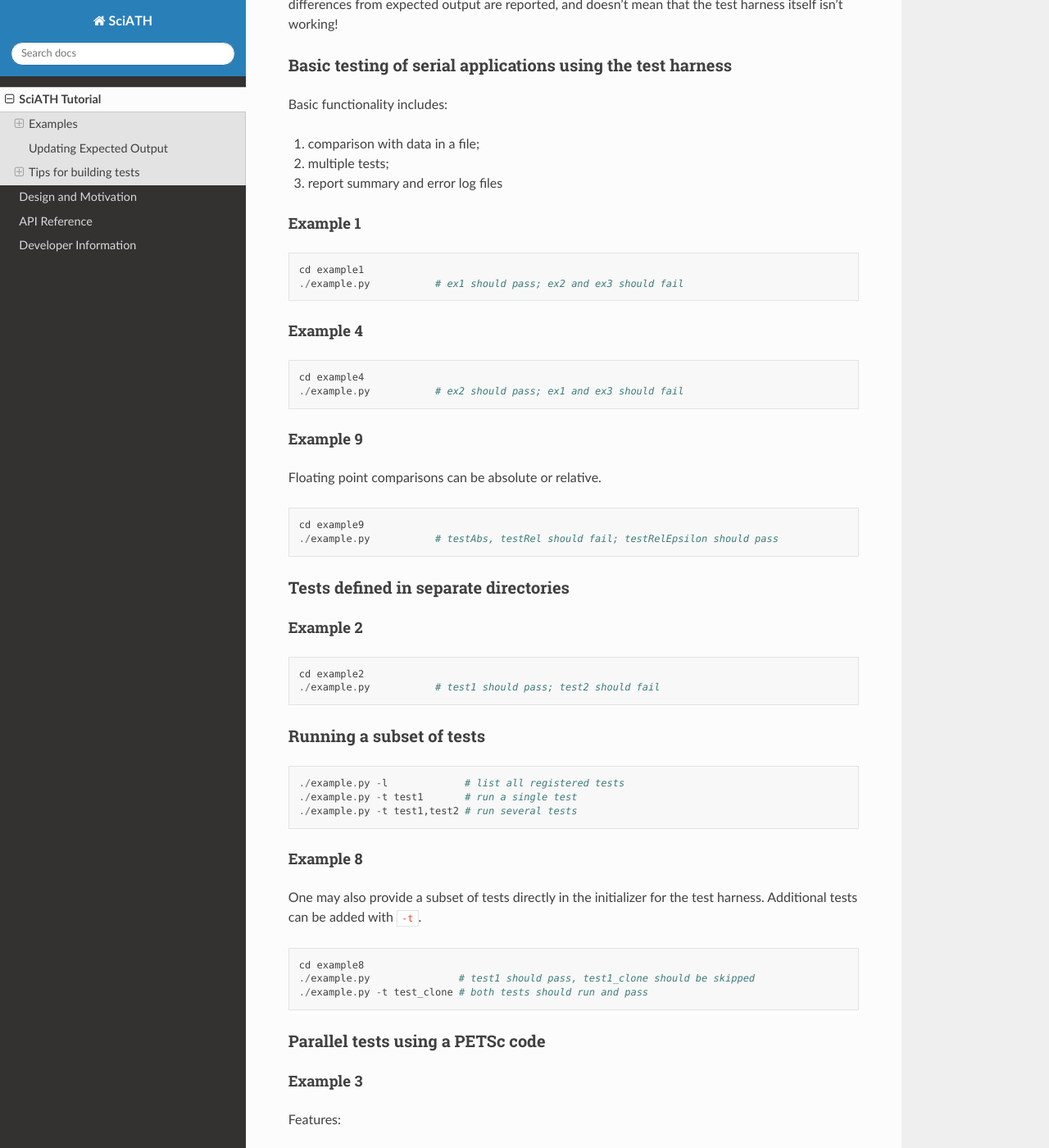
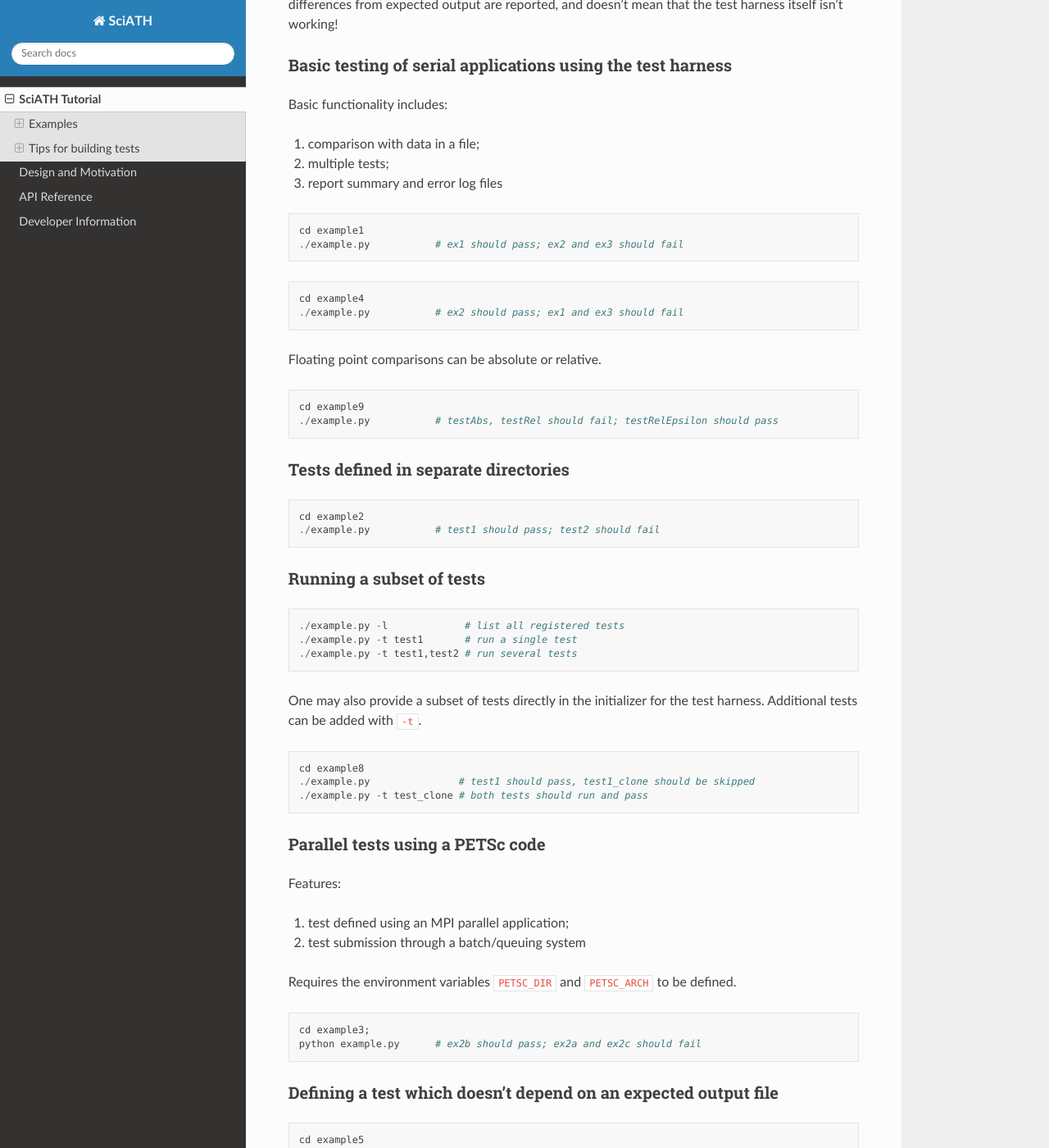
Before and after one commit to sciath/sciath, a Sphinx documentation site: the page built from docs/tutorial.rst, in a window 1280 px wide and 1400 px high, scrolled down 417 px. Shown: the whole window at 82% size. Built offline with Sphinx 7.4.7 and the Read the Docs theme 2.0.0, drawn with Linux system fonts in a browser that asks for light colours; some of the changed text lies outside the part shown.

Commit message:
tutorial: remove "Example N" section labels

```diff
--- a/docs/tutorial.rst
+++ b/docs/tutorial.rst
@@ -27,24 +27,15 @@
 2. multiple tests;
 3. report summary and error log files
 
-Example 1
-^^^^^^^^^
-
 ::
 
    cd example1
    ./example.py           # ex1 should pass; ex2 and ex3 should fail
 
-Example 4
-^^^^^^^^^
-
 ::
 
    cd example4
    ./example.py           # ex2 should pass; ex1 and ex3 should fail
-
-Example 9
-^^^^^^^^^
 
 Floating point comparisons can be absolute or relative.
 
@@ -55,9 +46,6 @@
 
 Tests defined in separate directories
 ~~~~~~~~~~~~~~~~~~~~~~~~~~~~~~~~~~~~~
-
-Example 2
-^^^^^^^^^
 
 ::
 
@@ -73,9 +61,6 @@
    ./example.py -t test1       # run a single test
    ./example.py -t test1,test2 # run several tests
 
-Example 8
-^^^^^^^^^
-
 One may also provide a subset of tests directly in the initializer for
 the test harness. Additional tests can be added with ``-t``.
 
@@ -87,9 +72,6 @@
 
 Parallel tests using a PETSc code
 ~~~~~~~~~~~~~~~~~~~~~~~~~~~~~~~~~
-
-Example 3
-^^^^^^^^^
 
 Features:
 
@@ -106,9 +88,6 @@
 
 Defining a test which doesn’t depend on an expected output file
 ~~~~~~~~~~~~~~~~~~~~~~~~~~~~~~~~~~~~~~~~~~~~~~~~~~~~~~~~~~~~~~~
-
-Example 5
-^^^^^^^^^
 
 ::
 
@@ -130,9 +109,6 @@
 Running tests in dedicated “sandbox” directories
 ~~~~~~~~~~~~~~~~~~~~~~~~~~~~~~~~~~~~~~~~~~~~~~~~
 
-Example 6
-^^^^^^^^^
-
 Each test may be run in a “sandbox” directory, useful to run tests which
 produce identically-named output files, or for testing applications
 which may generate extra output files.
@@ -153,9 +129,6 @@
 Running multiple executables
 ~~~~~~~~~~~~~~~~~~~~~~~~~~~~
 
-Example 7
-^^^^^^^^^
-
 The ``execute`` field for a ``Test`` may be a list. All executables in
 the list are run in succession. Note that on batch/queueing systems,
 these are all run with the same number of MPI ranks.
@@ -167,8 +140,8 @@
    cd example7
    python example.py      # ex1 should fail
 
-Updating Expected Output
-------------------------
+Updating expected output
+~~~~~~~~~~~~~~~~~~~~~~~~
 Warning: this can overwrite your data! Use with caution.
 
 You can use the ``-r`` flag to overwrite the expected output with the output that is
```
